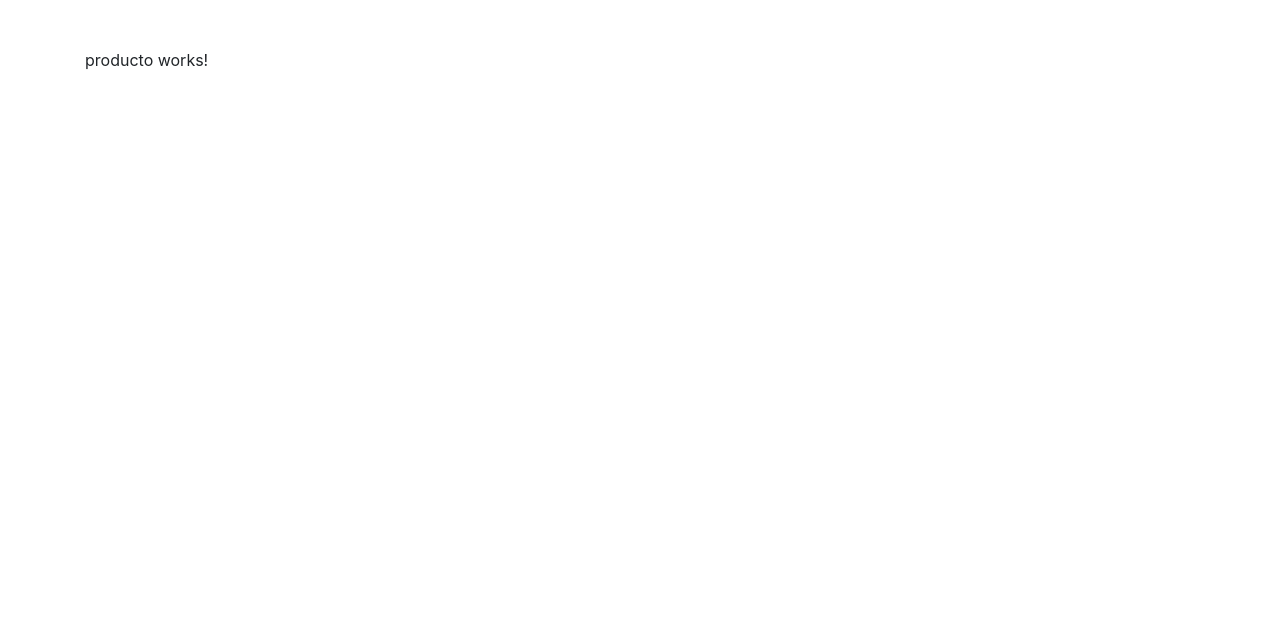
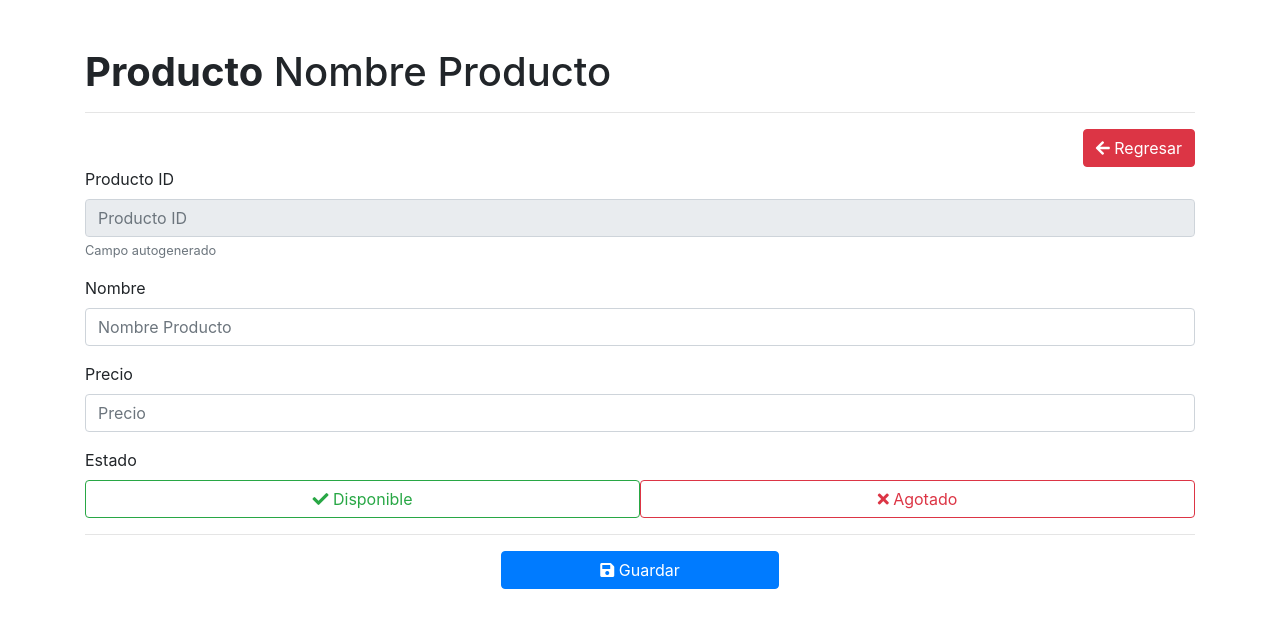
Before and after one commit to WalterGaldamezWeb/Angular-Firebase-CRUD, an Angular app: page /producto/1 in a window 1280 px wide. Shown: the top 628 px of the page. Built offline with nearby package versions, Linux system fonts and the light colour scheme.

Commit message:
componente producto disenado

```diff
--- a/src/app/componentes/producto/producto.component.html
+++ b/src/app/componentes/producto/producto.component.html
@@ -1 +1,32 @@
-<p>producto works!</p>
+<h1><strong>Producto</strong> Nombre Producto</h1>
+<hr>
+<div class="row">
+  <div class="col text-right">
+    <button class="btn btn-danger"><i class="fas fa-arrow-left"></i> Regresar</button>
+  </div>
+</div>
+<form>
+  <div class="form-group">
+    <label>Producto ID</label>
+    <input type="text" name="id" class="form-control" placeholder="Producto ID" disabled>
+    <small class="form-text text-muted">Campo autogenerado</small>
+  </div>
+  <div class="form-group">
+    <label>Nombre</label>
+    <input type="text" name="nombre" class="form-control" placeholder="Nombre Producto" required>
+  </div>
+  <div class="form-group">
+    <label>Precio</label>
+    <input type="text" name="precio" class="form-control" placeholder="Precio">
+  </div>
+  <div class="form-group">
+    <label>Estado</label>
+    <br>
+    <button class="btn btn-outline-success w-50"><i class="fas fa-check"></i> Disponible</button>
+    <button class="btn btn-outline-danger w-50"><i class="fas fa-times"></i> Agotado</button>
+  </div>
+  <hr>
+  <div class="form-group text-center">
+    <button type="submit" class="btn btn-primary w-25"><i class="fas fa-save"></i> Guardar</button>
+  </div>
+</form>
```
